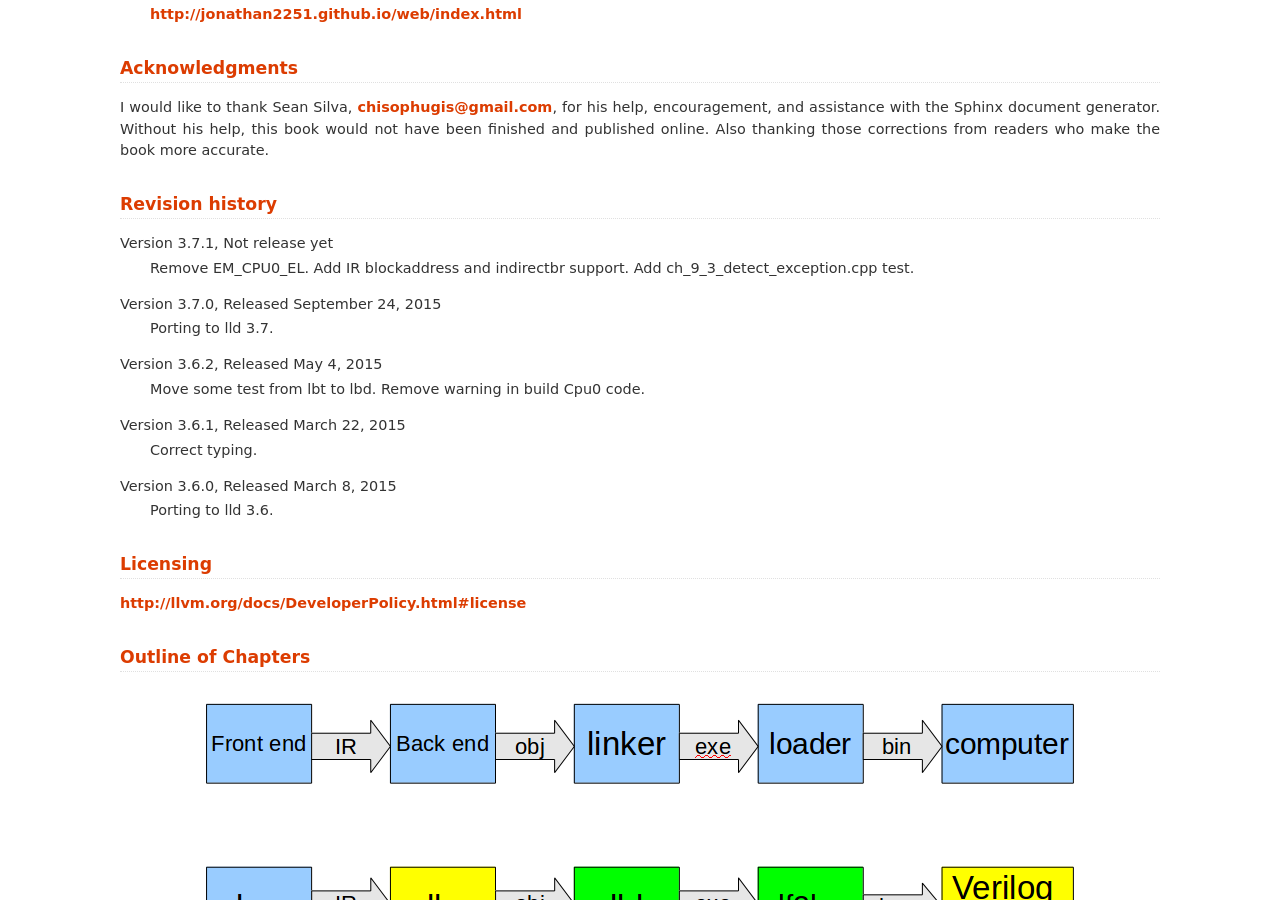
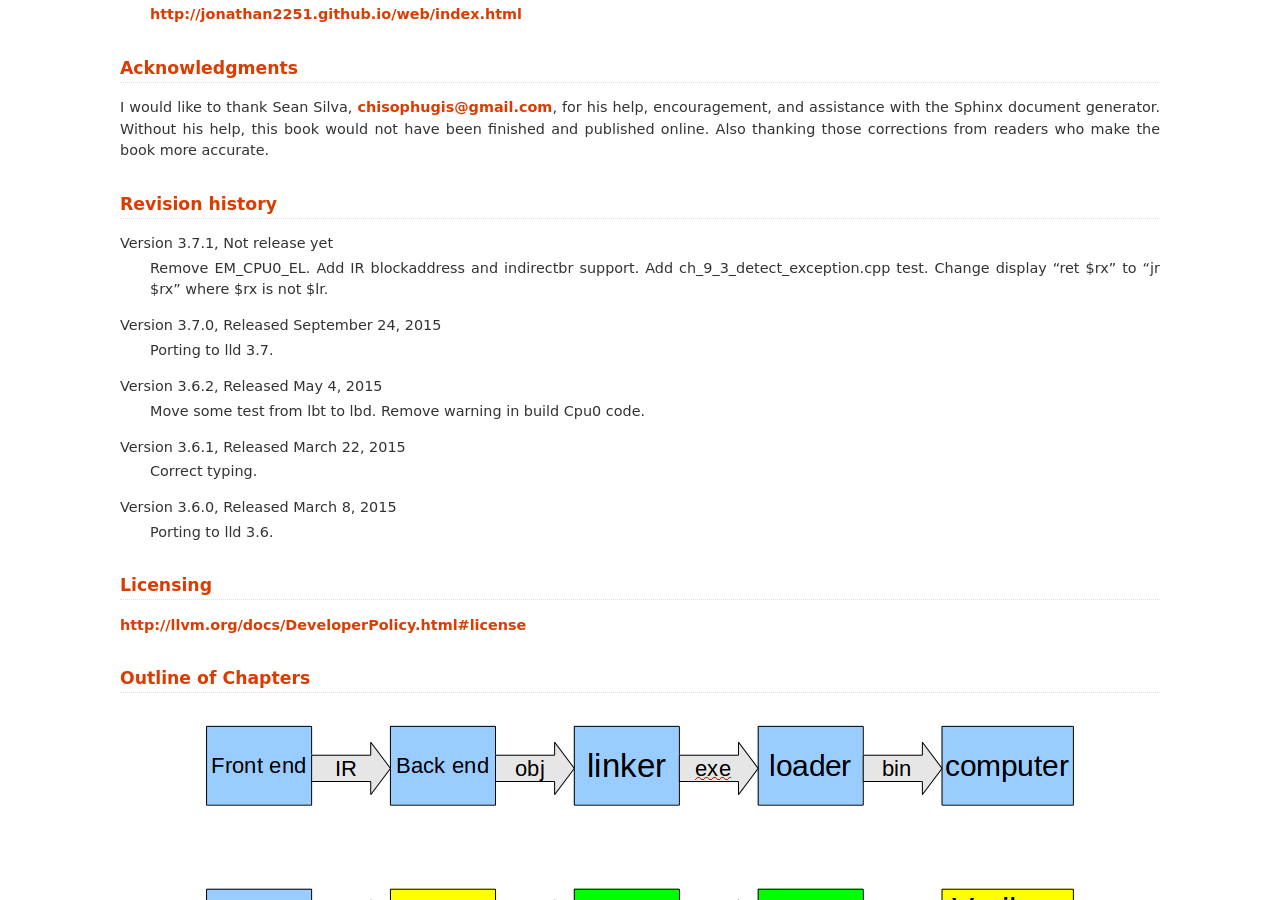
Before and after one commit to Jonathan2251/lbt, a Sphinx documentation site: the page built from source/about.rst, in a window 1280 px wide and 900 px high, scrolled down 456 px. Built offline with Sphinx 7.4.7, drawn with Linux system fonts in a browser that asks for light colours; formulas are drawn with MathJax 3.

Commit message:
Change display "ret $rx" to "jr $rx" where $rx is not $lr

```diff
--- a/source/about.rst
+++ b/source/about.rst
@@ -35,6 +35,7 @@ Version 3.7.1, Not release yet
   Remove EM_CPU0_EL.
   Add IR blockaddress and indirectbr support.
   Add ch_9_3_detect_exception.cpp test.
+  Change display "ret $rx" to "jr $rx" where $rx is not $lr.
 
 Version 3.7.0, Released September 24, 2015
   Porting to lld 3.7.
```
